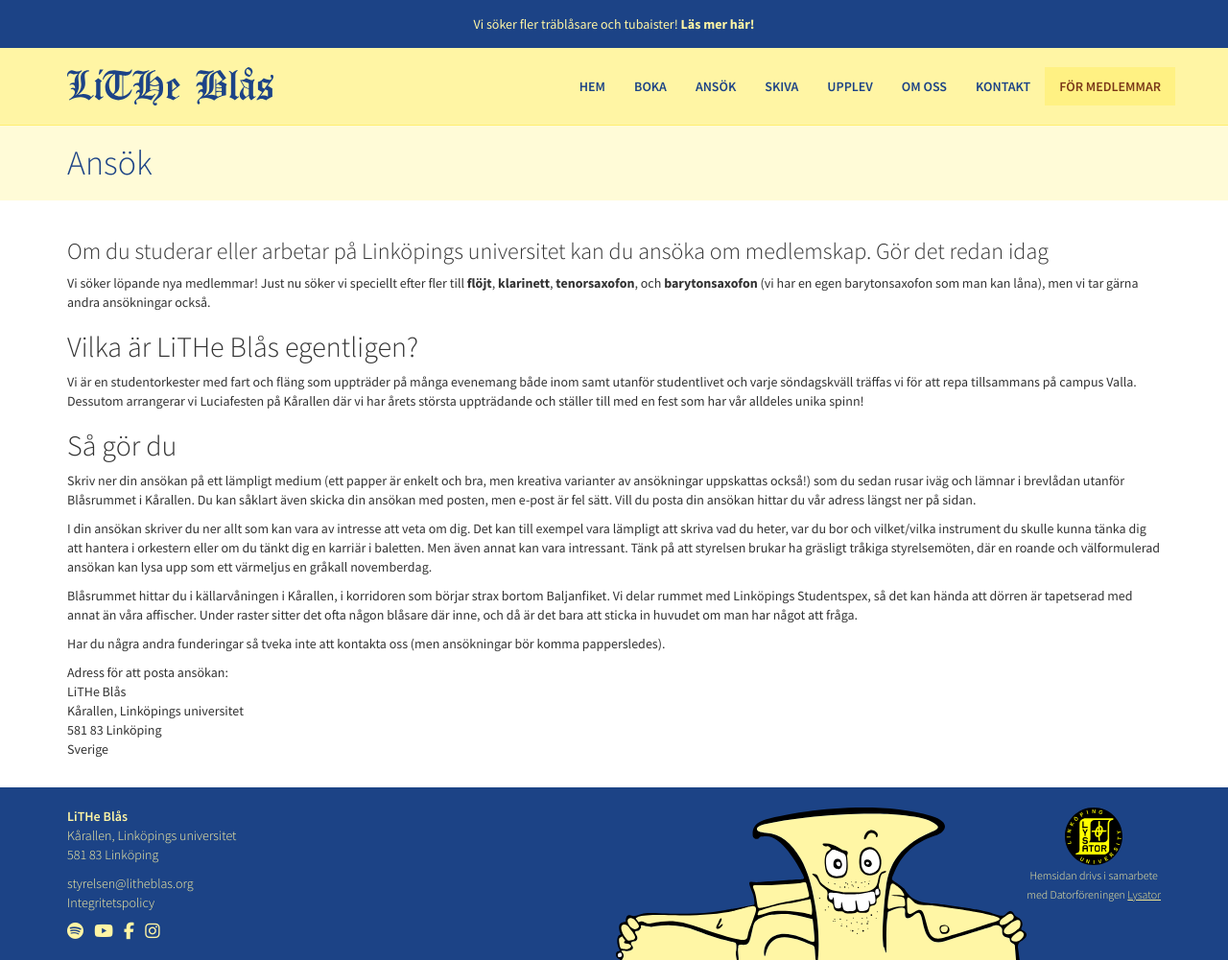
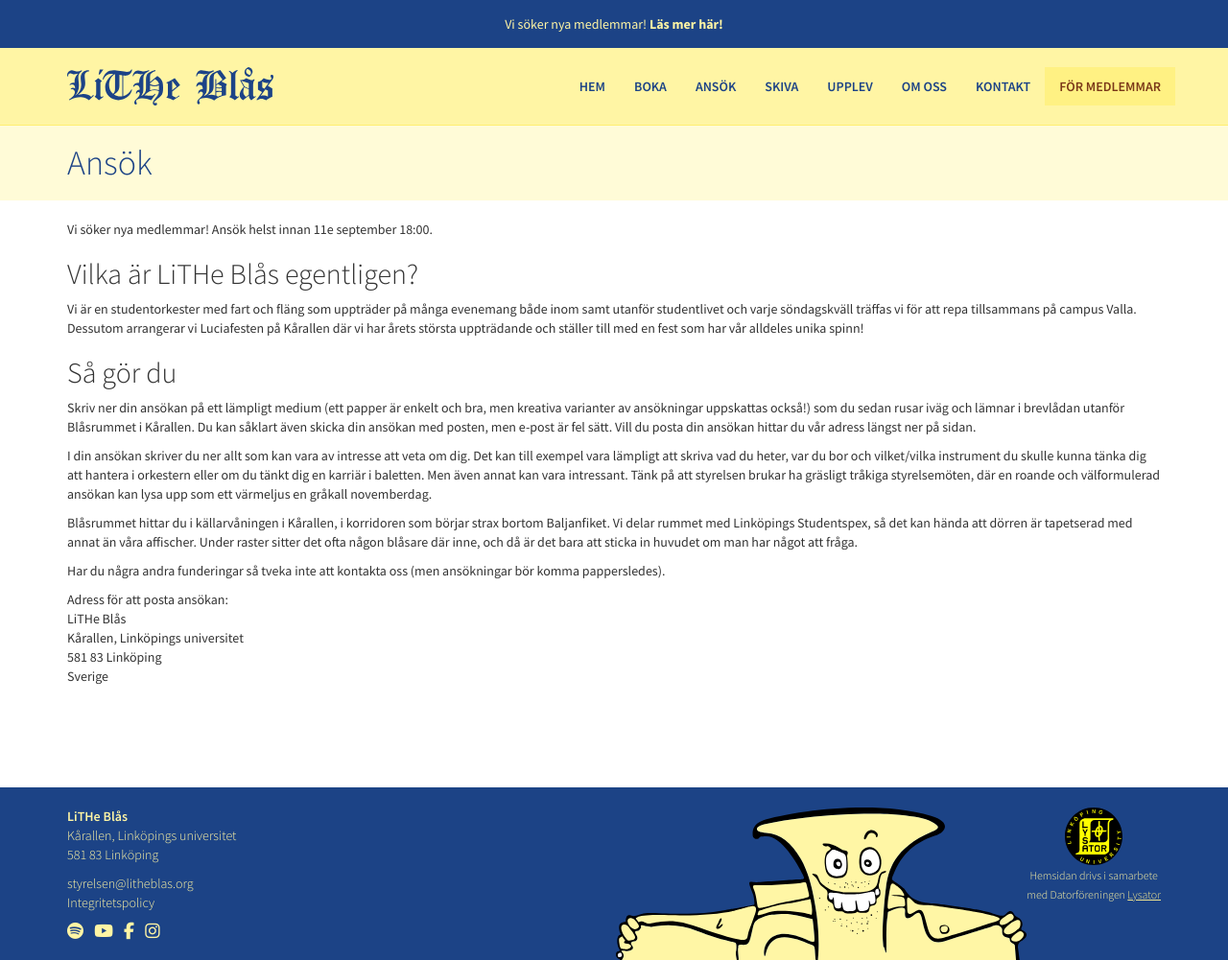
Before and after one commit to litheblas/litheblas.org, a Jekyll site: the page built from _pages/ansok.md, in a window 1280 px wide and 1001 px high. Shown: the whole window at 96% size. Built offline with Jekyll 4.4.1, drawn with Linux system fonts in a browser that asks for light colours; nearby versions of some CDN libraries.

Commit message:
Update ansok

```diff
--- a/_includes/header.html
+++ b/_includes/header.html
@@ -3,7 +3,7 @@
         <!-- <div id="luciafest-promo" style="min-height: 50px;display: block;background: #1c4386;color: #fff5a4;text-align: center;margin-top: -20px;margin-bottom: 20px;padding: 15px 10px 5px;"><p>Vi fyller 50 år! Den 15:e april firar vi med stor fest, och du är välkommen! <a href="https://billio.app/event/lithe-blas-50" style="color: #fff5a4; font-weight:bold;">Läs mer här!</a></p></div> -->
         <div id="new-member-promo" style="min-height: 50px;display: block;background: #1c4386;color: #fff5a4;text-align: center;margin-top: -20px;margin-bottom: 20px;padding: 15px 10px 5px;">
             <p>
-                Vi söker fler träblåsare och tubaister!
+                Vi söker nya medlemmar!
                 <a href="https://litheblas.org/ansok" style="color: #fff5a4; font-weight:bold;">
                     Läs mer här!
                 </a>
--- a/_pages/ansok.md
+++ b/_pages/ansok.md
@@ -4,9 +4,11 @@ title: Ansök
 permalink: /ansok/
 ---
 
-### Om du studerar eller arbetar på Linköpings universitet kan du ansöka om medlemskap. Gör det redan idag
+<!-- ### Om du studerar eller arbetar på Linköpings universitet kan du ansöka om medlemskap. Gör det redan idag
 
-Vi söker löpande nya medlemmar! Just nu söker vi speciellt efter fler till **flöjt**, **klarinett**, **tenorsaxofon**, och **barytonsaxofon** (vi har en egen barytonsaxofon som man kan låna), men vi tar gärna andra ansökningar också.
+Vi söker löpande nya medlemmar! Just nu söker vi speciellt efter fler till **flöjt**, **klarinett**, **tenorsaxofon**, och **barytonsaxofon** (vi har en egen barytonsaxofon som man kan låna), men vi tar gärna andra ansökningar också. -->
+
+Vi söker nya medlemmar! Ansök helst innan 11e september 18:00.
 
 ## Vilka är LiTHe Blås egentligen?
 
```
